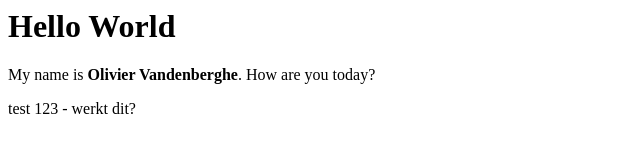
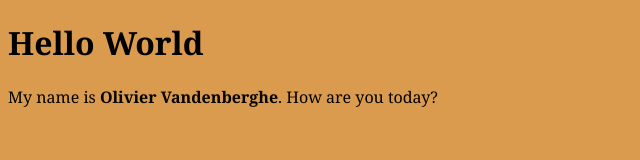
Before and after one commit to OlivierVDB2002/OlivierVDB2002.github.io, a plain HTML site: page index.html in a window 1280 px wide. Shown: the whole page, without its empty margins (0-640 px from the left). Drawn offline with Linux system fonts and the light colour scheme.

Commit message:
style update

```diff
--- /dev/null
+++ b/css/style.css
@@ -0,0 +1,4 @@
+body {
+    background-color: hsl(33, 65%, 58%);
+    font-family: Georgia, 'Times New Roman', Times, serif;
+}
--- a/index.html
+++ b/index.html
@@ -1,3 +1,13 @@
-<h1>Hello World</h1>
-<p>My name is <strong>Olivier Vandenberghe</strong>. How are you today?</p>
-<p>test 123 - werkt dit?</p>
+<!DOCTYPE html>
+<html lang="en">
+<head>
+    <meta charset="UTF-8">
+    <meta name="viewport" content="width=device-width, initial-scale=1.0">
+    <title>OlivierV</title>
+    <link rel="stylesheet" href="css/style.css">
+</head>
+<body>
+    <h1>Hello World</h1>
+    <p>My name is <strong>Olivier Vandenberghe</strong>. How are you today?</p>
+</body>
+</html>
```
